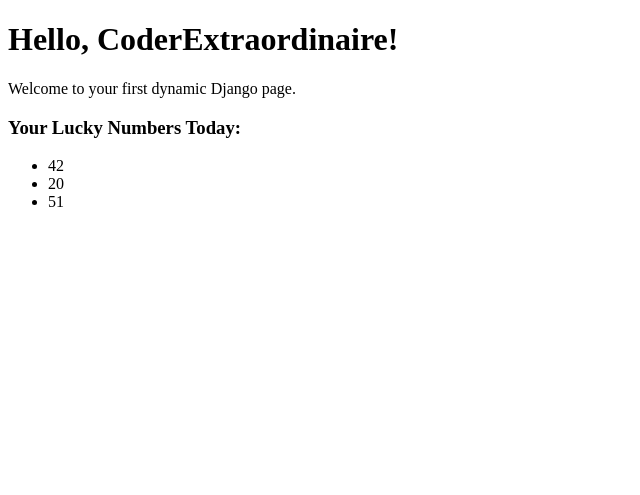
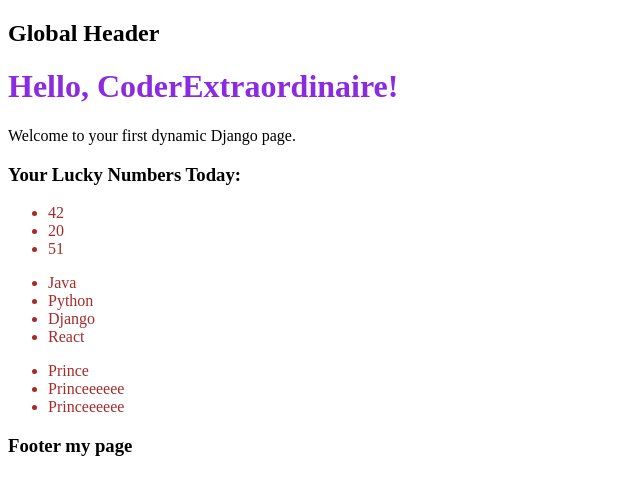
Before and after one commit to prince-kmr/django_backend, a Django app: page / in a window 1280 px wide. Shown: the top 495 px of the page, without its empty margins (0-640 px from the left). Run offline with Django 5.2, Linux system fonts and the light colour scheme.

Commit message:
Child component added in page

```diff
--- a/dashboard/templates/dashboard/index.html
+++ b/dashboard/templates/dashboard/index.html
@@ -1,10 +1,13 @@
-<!DOCTYPE html>
-<html lang="en">
-<head>
-    <meta charset="UTF-8">
-    <title>My First Dynamic Page</title>
-</head>
-<body>
+{% extends 'base.html' %}
+{% load static %}
+
+{% block title %}My First Dynamic Page{% endblock %}
+
+{% block extra_head %}
+    <link rel="stylesheet" href="{% static 'css/home.css' %}">
+{% endblock %}
+
+{% block content %}
     <h1>Hello, {{ username }}!</h1>
     <p>Welcome to your first dynamic Django page.</p>
 
@@ -14,5 +17,20 @@
             <li>{{ number }}</li>
         {% endfor %}
     </ul>
-</body>
-</html>
+
+    <ul>
+        {% for course in clist %}
+            <li>{{ course }}</li>
+        {% endfor %}
+    </ul>
+
+        <ul>
+        {% for std in student_details %}
+        {% if std.name == 'Prince' %}
+          <li>{{ std.name }}</li>
+        {% else %}
+        <li>Princeeeeee</li>
+          {% endif %}
+        {% endfor %}
+    </ul>
+{% endblock %}
--- a/dashboard/views.py
+++ b/dashboard/views.py
@@ -26,7 +26,13 @@ def dynamic_home(request):
     # This is the dynamic data we want to send to the HTML
     context = {
         'username': 'CoderExtraordinaire',
-        'lucky_numbers': [random.randint(1, 100) for _ in range(3)]
+        'lucky_numbers': [random.randint(1, 100) for _ in range(3)],
+        'clist': ['Java', 'Python', 'Django', 'React'],
+        'student_details': [
+          {'name': 'Prince', 'phone':1234},
+          {'name': 'Shubham', 'phone':89755},
+          {'name': 'Rane', 'phone':45678}
+        ]
     }
 
     # Render takes: request, the path to the template, and the data (context)
--- a/letsdo/settings.py
+++ b/letsdo/settings.py
@@ -55,7 +55,7 @@ ROOT_URLCONF = 'letsdo.urls'
 TEMPLATES = [
     {
         'BACKEND': 'django.template.backends.django.DjangoTemplates',
-        'DIRS': [BASE_DIR/"templates"],
+        'DIRS': [BASE_DIR/ "templates"],
         'APP_DIRS': True,
         'OPTIONS': {
             'context_processors': [
@@ -116,3 +116,7 @@ USE_TZ = True
 # https://docs.djangoproject.com/en/6.0/howto/static-files/
 
 STATIC_URL = 'static/'
+
+STATICFILES_DIRS = [
+    BASE_DIR / "static",
+]
--- /dev/null
+++ b/static/css/home.css
@@ -0,0 +1,7 @@
+li {
+    color: brown;
+}
+
+h1 {
+    color: blueviolet;
+}
--- /dev/null
+++ b/templates/_footer.html
@@ -0,0 +1,3 @@
+<footer>
+    <h3>Footer my page</h3>
+</footer>
--- /dev/null
+++ b/templates/_header.html
@@ -0,0 +1,3 @@
+<header>
+    <h2>Global Header</h2>
+</header>
--- /dev/null
+++ b/templates/base.html
@@ -0,0 +1,16 @@
+<!DOCTYPE html>
+<html lang="en">
+<head>
+    <meta charset="UTF-8">
+    <title>{% block title %}Django App{% endblock %}</title>
+    {% block extra_head %}{% endblock %}
+</head>
+<body>
+    {% include '_header.html' %}
+
+    <main>
+        {% block content %}{% endblock %}
+    </main>
+    {% include '_footer.html' %}
+</body>
+</html>
```
Also changed, not shown: static/js/home.js (added).
